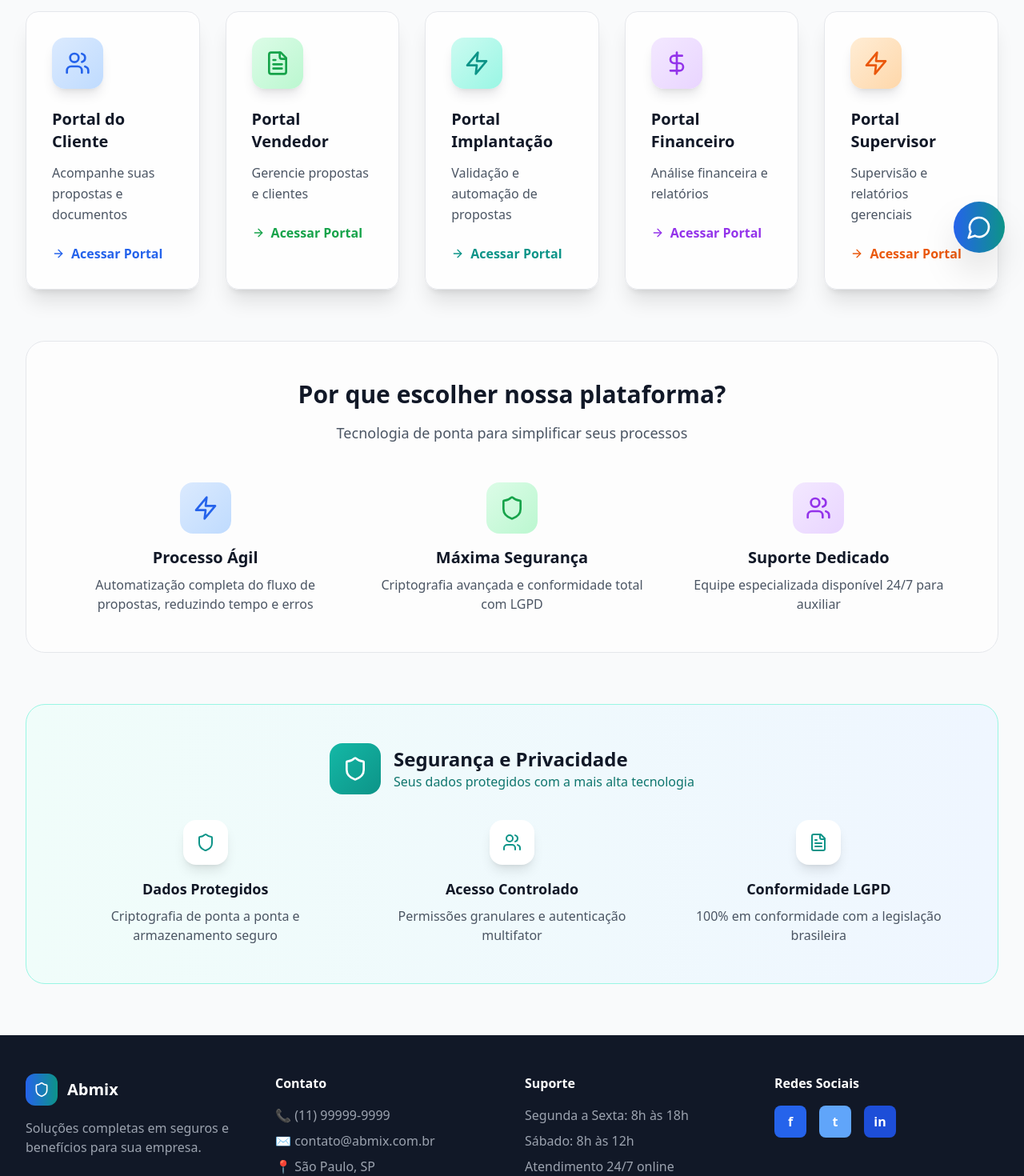
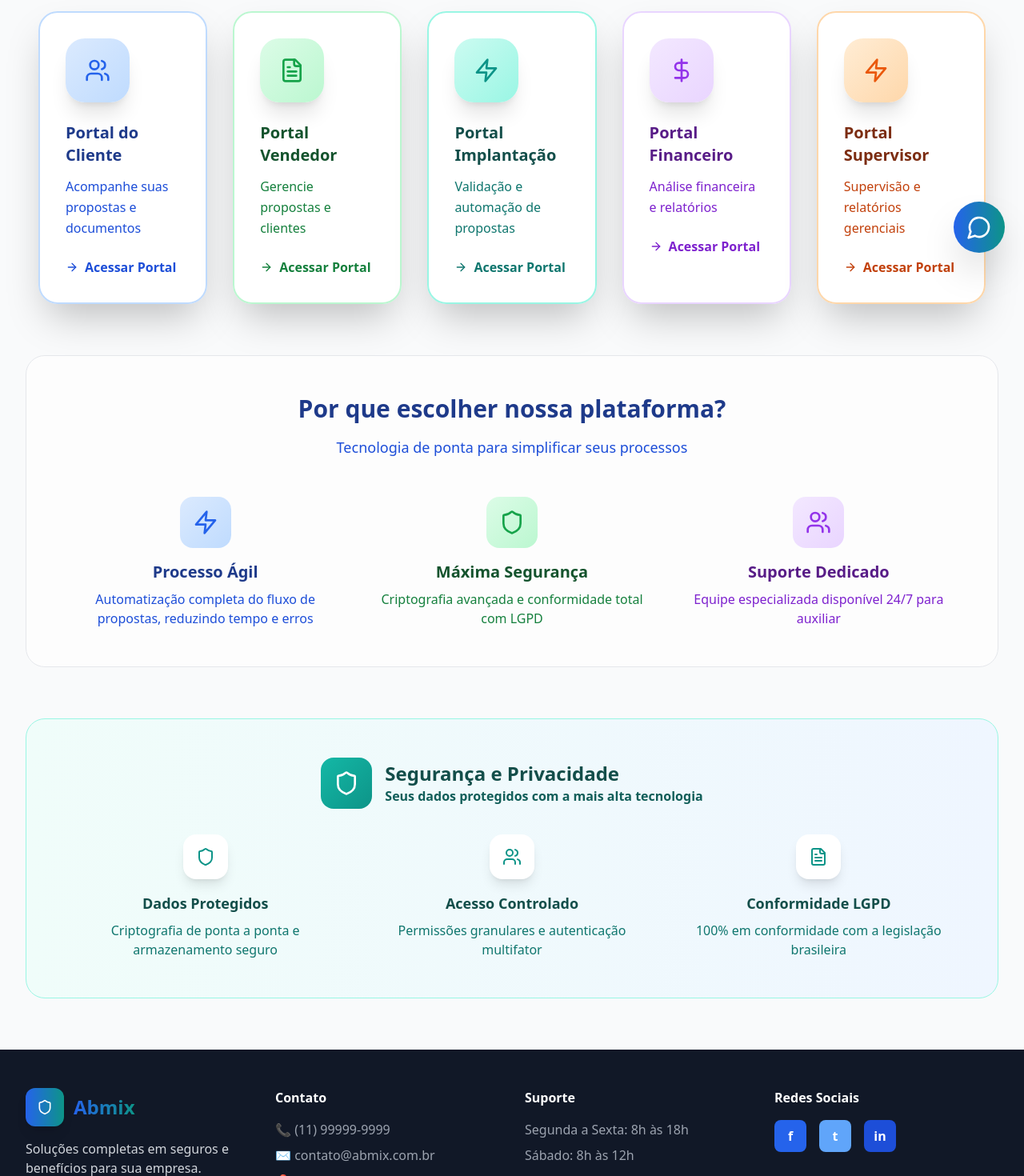
Before and after one commit to Felipemanieri/abmixsystem, a React (Vite) app: page / in a window 1280 px wide. Shown: the part 460-1930 px from the top of the page at 80% size. Built offline with nearby package versions, Linux system fonts and the light colour scheme.

Commit message:
Corrigir logo, fontes e efeitos dos portais

```diff
--- a/src/App.tsx
+++ b/src/App.tsx
@@ -123,20 +123,20 @@ function App() {
           <div className="flex justify-between items-center h-16">
             <div className="flex items-center">
               <div className="flex-shrink-0 flex items-center">
-                <div className="w-10 h-10 bg-gradient-to-br from-blue-600 to-blue-700 rounded-xl flex items-center justify-center shadow-lg">
+                <div className="w-12 h-12 bg-gradient-to-br from-blue-600 to-blue-700 rounded-xl flex items-center justify-center shadow-lg">
                   <Shield className="w-5 h-5 text-white" />
                 </div>
                 <div className="ml-4">
-                  <span className="text-2xl font-bold bg-gradient-to-r from-blue-600 to-blue-800 bg-clip-text text-transparent">Abmix</span>
-                  <p className="text-sm font-medium text-gray-700">Seguros & Benefícios</p>
+                  <span className="text-3xl font-bold bg-gradient-to-r from-blue-600 to-blue-800 bg-clip-text text-transparent">Abmix</span>
+                  <p className="text-sm font-semibold text-blue-700">Seguros & Benefícios</p>
                 </div>
               </div>
             </div>
             <div className="flex items-center space-x-4">
               <div className="hidden md:flex items-center space-x-6">
-                <a href="#" className="text-gray-700 hover:text-blue-600 font-medium transition-colors">Sobre</a>
-                <a href="#" className="text-gray-700 hover:text-blue-600 font-medium transition-colors">Contato</a>
-                <a href="#" className="text-gray-700 hover:text-blue-600 font-medium transition-colors">Suporte</a>
+                <a href="#" className="text-blue-700 hover:text-blue-800 font-semibold transition-colors">Sobre</a>
+                <a href="#" className="text-blue-700 hover:text-blue-800 font-semibold transition-colors">Contato</a>
+                <a href="#" className="text-blue-700 hover:text-blue-800 font-semibold transition-colors">Suporte</a>
               </div>
               <button className="bg-gradient-to-r from-blue-600 to-blue-700 text-white px-6 py-3 rounded-xl hover:from-blue-700 hover:to-blue-800 transition-all shadow-lg hover:shadow-xl font-semibold">
                 Fale Conosco
@@ -179,22 +179,23 @@ function App() {
         </div>
 
         {/* Portal Cards */}
-        <div className="grid grid-cols-1 md:grid-cols-2 lg:grid-cols-5 gap-8 mb-16">
+        <div className="grid grid-cols-1 md:grid-cols-2 lg:grid-cols-5 gap-8 mb-16 px-4">
           {/* Portal do Cliente */}
           <div
             onClick={() => setCurrentPortal('client')}
-            className="bg-white/80 backdrop-blur-sm rounded-2xl shadow-xl border border-gray-200 p-8 hover:shadow-2xl transition-all duration-500 cursor-pointer group hover:-translate-y-2 relative overflow-hidden"
+            className="bg-white/90 backdrop-blur-sm rounded-3xl shadow-2xl border-2 border-blue-200 p-8 hover:shadow-3xl transition-all duration-500 cursor-pointer group hover:-translate-y-3 hover:scale-105 relative overflow-hidden hover:border-blue-400"
           >
-            <div className="absolute inset-0 bg-gradient-to-br from-blue-500/5 to-blue-600/5 opacity-0 group-hover:opacity-100 transition-opacity"></div>
+            <div className="absolute inset-0 bg-gradient-to-br from-blue-500/10 to-blue-600/20 opacity-0 group-hover:opacity-100 transition-all duration-500"></div>
+            <div className="absolute inset-0 border-2 border-transparent group-hover:border-blue-300 rounded-3xl transition-all duration-500"></div>
             <div className="relative z-10">
-              <div className="w-16 h-16 bg-gradient-to-br from-blue-100 to-blue-200 rounded-2xl flex items-center justify-center mb-6 group-hover:from-blue-200 group-hover:to-blue-300 transition-all shadow-lg">
+              <div className="w-20 h-20 bg-gradient-to-br from-blue-100 to-blue-200 rounded-3xl flex items-center justify-center mb-6 group-hover:from-blue-200 group-hover:to-blue-300 transition-all shadow-xl group-hover:shadow-2xl group-hover:scale-110">
                 <Users className="w-8 h-8 text-blue-600" />
               </div>
-              <h3 className="text-xl font-bold text-gray-900 mb-3 group-hover:text-blue-600 transition-colors">Portal do Cliente</h3>
-              <p className="text-gray-600 mb-6 leading-relaxed">
+              <h3 className="text-xl font-bold text-blue-900 mb-3 group-hover:text-blue-700 transition-colors">Portal do Cliente</h3>
+              <p className="text-blue-700 mb-6 leading-relaxed font-medium">
                 Acompanhe suas propostas e documentos
               </p>
-              <div className="flex items-center text-blue-600 font-semibold group-hover:text-blue-700 transition-colors">
+              <div className="flex items-center text-blue-700 font-bold group-hover:text-blue-800 transition-colors">
                 <ArrowRight className="w-4 h-4 mr-2" />
                 Acessar Portal
               </div>
@@ -204,18 +205,19 @@ function App() {
           {/* Portal Vendedor */}
           <div
             onClick={() => setCurrentPortal('vendor')}
-            className="bg-white/80 backdrop-blur-sm rounded-2xl shadow-xl border border-gray-200 p-8 hover:shadow-2xl transition-all duration-500 cursor-pointer group hover:-translate-y-2 relative overflow-hidden"
+            className="bg-white/90 backdrop-blur-sm rounded-3xl shadow-2xl border-2 border-green-200 p-8 hover:shadow-3xl transition-all duration-500 cursor-pointer group hover:-translate-y-3 hover:scale-105 relative overflow-hidden hover:border-green-400"
           >
-            <div className="absolute inset-0 bg-gradient-to-br from-green-500/5 to-green-600/5 opacity-0 group-hover:opacity-100 transition-opacity"></div>
+            <div className="absolute inset-0 bg-gradient-to-br from-green-500/10 to-green-600/20 opacity-0 group-hover:opacity-100 transition-all duration-500"></div>
+            <div className="absolute inset-0 border-2 border-transparent group-hover:border-green-300 rounded-3xl transition-all duration-500"></div>
             <div className="relative z-10">
-              <div className="w-16 h-16 bg-gradient-to-br from-green-100 to-green-200 rounded-2xl flex items-center justify-center mb-6 group-hover:from-green-200 group-hover:to-green-300 transition-all shadow-lg">
+              <div className="w-20 h-20 bg-gradient-to-br from-green-100 to-green-200 rounded-3xl flex items-center justify-center mb-6 group-hover:from-green-200 group-hover:to-green-300 transition-all shadow-xl group-hover:shadow-2xl group-hover:scale-110">
                 <FileText className="w-8 h-8 text-green-600" />
               </div>
-              <h3 className="text-xl font-bold text-gray-900 mb-3 group-hover:text-green-600 transition-colors">Portal Vendedor</h3>
-              <p className="text-gray-600 mb-6 leading-relaxed">
+              <h3 className="text-xl font-bold text-green-900 mb-3 group-hover:text-green-700 transition-colors">Portal Vendedor</h3>
+              <p className="text-green-700 mb-6 leading-relaxed font-medium">
                 Gerencie propostas e clientes
               </p>
-              <div className="flex items-center text-green-600 font-semibold group-hover:text-green-700 transition-colors">
+              <div className="flex items-center text-green-700 font-bold group-hover:text-green-800 transition-colors">
                 <ArrowRight className="w-4 h-4 mr-2" />
                 Acessar Portal
               </div>
@@ -225,18 +227,19 @@ function App() {
           {/* Portal Implantação */}
           <div
             onClick={() => setCurrentPortal('implantacao')}
-            className="bg-white/80 backdrop-blur-sm rounded-2xl shadow-xl border border-gray-200 p-8 hover:shadow-2xl transition-all duration-500 cursor-pointer group hover:-translate-y-2 relative overflow-hidden"
+            className="bg-white/90 backdrop-blur-sm rounded-3xl shadow-2xl border-2 border-teal-200 p-8 hover:shadow-3xl transition-all duration-500 cursor-pointer group hover:-translate-y-3 hover:scale-105 relative overflow-hidden hover:border-teal-400"
           >
-            <div className="absolute inset-0 bg-gradient-to-br from-teal-500/5 to-teal-600/5 opacity-0 group-hover:opacity-100 transition-opacity"></div>
+            <div className="absolute inset-0 bg-gradient-to-br from-teal-500/10 to-teal-600/20 opacity-0 group-hover:opacity-100 transition-all duration-500"></div>
+            <div className="absolute inset-0 border-2 border-transparent group-hover:border-teal-300 rounded-3xl transition-all duration-500"></div>
             <div className="relative z-10">
-              <div className="w-16 h-16 bg-gradient-to-br from-teal-100 to-teal-200 rounded-2xl flex items-center justify-center mb-6 group-hover:from-teal-200 group-hover:to-teal-300 transition-all shadow-lg">
+              <div className="w-20 h-20 bg-gradient-to-br from-teal-100 to-teal-200 rounded-3xl flex items-center justify-center mb-6 group-hover:from-teal-200 group-hover:to-teal-300 transition-all shadow-xl group-hover:shadow-2xl group-hover:scale-110">
                 <Zap className="w-8 h-8 text-teal-600" />
               </div>
-              <h3 className="text-xl font-bold text-gray-900 mb-3 group-hover:text-teal-600 transition-colors">Portal Implantação</h3>
-              <p className="text-gray-600 mb-6 leading-relaxed">
+              <h3 className="text-xl font-bold text-teal-900 mb-3 group-hover:text-teal-700 transition-colors">Portal Implantação</h3>
+              <p className="text-teal-700 mb-6 leading-relaxed font-medium">
                 Validação e automação de propostas
               </p>
-              <div className="flex items-center text-teal-600 font-semibold group-hover:text-teal-700 transition-colors">
+              <div className="flex items-center text-teal-700 font-bold group-hover:text-teal-800 transition-colors">
                 <ArrowRight className="w-4 h-4 mr-2" />
                 Acessar Portal
               </div>
@@ -246,18 +249,19 @@ function App() {
           {/* Portal Financeiro */}
           <div
             onClick={() => setCurrentPortal('financial')}
-            className="bg-white/80 backdrop-blur-sm rounded-2xl shadow-xl border border-gray-200 p-8 hover:shadow-2xl transition-all duration-500 cursor-pointer group hover:-translate-y-2 relative overflow-hidden"
+            className="bg-white/90 backdrop-blur-sm rounded-3xl shadow-2xl border-2 border-purple-200 p-8 hover:shadow-3xl transition-all duration-500 cursor-pointer group hover:-translate-y-3 hover:scale-105 relative overflow-hidden hover:border-purple-400"
           >
-            <div className="absolute inset-0 bg-gradient-to-br from-purple-500/5 to-purple-600/5 opacity-0 group-hover:opacity-100 transition-opacity"></div>
+            <div className="absolute inset-0 bg-gradient-to-br from-purple-500/10 to-purple-600/20 opacity-0 group-hover:opacity-100 transition-all duration-500"></div>
+            <div className="absolute inset-0 border-2 border-transparent group-hover:border-purple-300 rounded-3xl transition-all duration-500"></div>
             <div className="relative z-10">
-              <div className="w-16 h-16 bg-gradient-to-br from-purple-100 to-purple-200 rounded-2xl flex items-center justify-center mb-6 group-hover:from-purple-200 group-hover:to-purple-300 transition-all shadow-lg">
+              <div className="w-20 h-20 bg-gradient-to-br from-purple-100 to-purple-200 rounded-3xl flex items-center justify-center mb-6 group-hover:from-purple-200 group-hover:to-purple-300 transition-all shadow-xl group-hover:shadow-2xl group-hover:scale-110">
                 <DollarSign className="w-8 h-8 text-purple-600" />
               </div>
-              <h3 className="text-xl font-bold text-gray-900 mb-3 group-hover:text-purple-600 transition-colors">Portal Financeiro</h3>
-              <p className="text-gray-600 mb-6 leading-relaxed">
+              <h3 className="text-xl font-bold text-purple-900 mb-3 group-hover:text-purple-700 transition-colors">Portal Financeiro</h3>
+              <p className="text-purple-700 mb-6 leading-relaxed font-medium">
                 Análise financeira e relatórios
               </p>
-              <div className="flex items-center text-purple-600 font-semibold group-hover:text-purple-700 transition-colors">
+              <div className="flex items-center text-purple-700 font-bold group-hover:text-purple-800 transition-colors">
                 <ArrowRight className="w-4 h-4 mr-2" />
                 Acessar Portal
               </div>
@@ -267,18 +271,19 @@ function App() {
           {/* Portal Supervisor */}
           <div
             onClick={() => setCurrentPortal('supervisor')}
-            className="bg-white/80 backdrop-blur-sm rounded-2xl shadow-xl border border-gray-200 p-8 hover:shadow-2xl transition-all duration-500 cursor-pointer group hover:-translate-y-2 relative overflow-hidden"
+            className="bg-white/90 backdrop-blur-sm rounded-3xl shadow-2xl border-2 border-orange-200 p-8 hover:shadow-3xl transition-all duration-500 cursor-pointer group hover:-translate-y-3 hover:scale-105 relative overflow-hidden hover:border-orange-400"
           >
-            <div className="absolute inset-0 bg-gradient-to-br from-orange-500/5 to-orange-600/5 opacity-0 group-hover:opacity-100 transition-opacity"></div>
+            <div className="absolute inset-0 bg-gradient-to-br from-orange-500/10 to-orange-600/20 opacity-0 group-hover:opacity-100 transition-all duration-500"></div>
+            <div className="absolute inset-0 border-2 border-transparent group-hover:border-orange-300 rounded-3xl transition-all duration-500"></div>
             <div className="relative z-10">
-              <div className="w-16 h-16 bg-gradient-to-br from-orange-100 to-orange-200 rounded-2xl flex items-center justify-center mb-6 group-hover:from-orange-200 group-hover:to-orange-300 transition-all shadow-lg">
+              <div className="w-20 h-20 bg-gradient-to-br from-orange-100 to-orange-200 rounded-3xl flex items-center justify-center mb-6 group-hover:from-orange-200 group-hover:to-orange-300 transition-all shadow-xl group-hover:shadow-2xl group-hover:scale-110">
                 <Zap className="w-8 h-8 text-orange-600" />
               </div>
-              <h3 className="text-xl font-bold text-gray-900 mb-3 group-hover:text-orange-600 transition-colors">Portal Supervisor</h3>
-              <p className="text-gray-600 mb-6 leading-relaxed">
+              <h3 className="text-xl font-bold text-orange-900 mb-3 group-hover:text-orange-700 transition-colors">Portal Supervisor</h3>
+              <p className="text-orange-700 mb-6 leading-relaxed font-medium">
                 Supervisão e relatórios gerenciais
               </p>
-              <div className="flex items-center text-orange-600 font-semibold group-hover:text-orange-700 transition-colors">
+              <div className="flex items-center text-orange-700 font-bold group-hover:text-orange-800 transition-colors">
                 <ArrowRight className="w-4 h-4 mr-2" />
                 Acessar Portal
               </div>
@@ -289,8 +294,8 @@ function App() {
         {/* Features Section */}
         <div className="bg-white/60 backdrop-blur-sm rounded-3xl p-12 mb-16 border border-gray-200">
           <div className="text-center mb-12">
-            <h2 className="text-3xl font-bold text-gray-900 mb-4">Por que escolher nossa plataforma?</h2>
-            <p className="text-gray-600 text-lg">Tecnologia de ponta para simplificar seus processos</p>
+            <h2 className="text-3xl font-bold text-blue-900 mb-4">Por que escolher nossa plataforma?</h2>
+            <p className="text-blue-700 text-lg font-medium">Tecnologia de ponta para simplificar seus processos</p>
           </div>
 
           <div className="grid grid-cols-1 md:grid-cols-3 gap-8">
@@ -298,24 +303,24 @@ function App() {
               <div className="w-16 h-16 bg-gradient-to-br from-blue-100 to-blue-200 rounded-2xl flex items-center justify-center mx-auto mb-4">
                 <Zap className="w-8 h-8 text-blue-600" />
               </div>
-              <h3 className="text-xl font-bold text-gray-900 mb-2">Processo Ágil</h3>
-              <p className="text-gray-600">Automatização completa do fluxo de propostas, reduzindo tempo e erros</p>
+              <h3 className="text-xl font-bold text-blue-900 mb-2">Processo Ágil</h3>
+              <p className="text-blue-700 font-medium">Automatização completa do fluxo de propostas, reduzindo tempo e erros</p>
             </div>
 
             <div className="text-center">
               <div className="w-16 h-16 bg-gradient-to-br from-green-100 to-green-200 rounded-2xl flex items-center justify-center mx-auto mb-4">
                 <Shield className="w-8 h-8 text-green-600" />
               </div>
-              <h3 className="text-xl font-bold text-gray-900 mb-2">Máxima Segurança</h3>
-              <p className="text-gray-600">Criptografia avançada e conformidade total com LGPD</p>
+              <h3 className="text-xl font-bold text-green-900 mb-2">Máxima Segurança</h3>
+              <p className="text-green-700 font-medium">Criptografia avançada e conformidade total com LGPD</p>
             </div>
 
             <div className="text-center">
               <div className="w-16 h-16 bg-gradient-to-br from-purple-100 to-purple-200 rounded-2xl flex items-center justify-center mx-auto mb-4">
                 <Users className="w-8 h-8 text-purple-600" />
               </div>
-              <h3 className="text-xl font-bold text-gray-900 mb-2">Suporte Dedicado</h3>
-              <p className="text-gray-600">Equipe especializada disponível 24/7 para auxiliar</p>
+              <h3 className="text-xl font-bold text-purple-900 mb-2">Suporte Dedicado</h3>
+              <p className="text-purple-700 font-medium">Equipe especializada disponível 24/7 para auxiliar</p>
             </div>
           </div>
         </div>
@@ -327,8 +332,8 @@ function App() {
               <Shield className="w-8 h-8 text-white" />
             </div>
             <div className="ml-4">
-              <h3 className="text-2xl font-bold text-gray-900">Segurança e Privacidade</h3>
-              <p className="text-teal-700">Seus dados protegidos com a mais alta tecnologia</p>
+              <h3 className="text-2xl font-bold text-teal-900">Segurança e Privacidade</h3>
+              <p className="text-teal-800 font-semibold">Seus dados protegidos com a mais alta tecnologia</p>
             </div>
           </div>
 
@@ -337,22 +342,22 @@ function App() {
               <div className="w-14 h-14 bg-white rounded-2xl flex items-center justify-center mx-auto mb-4 shadow-lg">
                 <Shield className="w-6 h-6 text-teal-600" />
               </div>
-              <h4 className="font-bold text-gray-900 mb-2 text-lg">Dados Protegidos</h4>
-              <p className="text-gray-600">Criptografia de ponta a ponta e armazenamento seguro</p>
+              <h4 className="font-bold text-teal-900 mb-2 text-lg">Dados Protegidos</h4>
+              <p className="text-teal-700 font-medium">Criptografia de ponta a ponta e armazenamento seguro</p>
             </div>
             <div>
               <div className="w-14 h-14 bg-white rounded-2xl flex items-center justify-center mx-auto mb-4 shadow-lg">
                 <Users className="w-6 h-6 text-teal-600" />
               </div>
-              <h4 className="font-bold text-gray-900 mb-2 text-lg">Acesso Controlado</h4>
-              <p className="text-gray-600">Permissões granulares e autenticação multifator</p>
+              <h4 className="font-bold text-teal-900 mb-2 text-lg">Acesso Controlado</h4>
+              <p className="text-teal-700 font-medium">Permissões granulares e autenticação multifator</p>
             </div>
             <div>
               <div className="w-14 h-14 bg-white rounded-2xl flex items-center justify-center mx-auto mb-4 shadow-lg">
                 <FileText className="w-6 h-6 text-teal-600" />
               </div>
-              <h4 className="font-bold text-gray-900 mb-2 text-lg">Conformidade LGPD</h4>
-              <p className="text-gray-600">100% em conformidade com a legislação brasileira</p>
+              <h4 className="font-bold text-teal-900 mb-2 text-lg">Conformidade LGPD</h4>
+              <p className="text-teal-700 font-medium">100% em conformidade com a legislação brasileira</p>
             </div>
           </div>
         </div>
@@ -364,12 +369,12 @@ function App() {
           <div className="grid grid-cols-1 md:grid-cols-4 gap-8">
             <div>
               <div className="flex items-center mb-4">
-                <div className="w-10 h-10 bg-gradient-to-r from-blue-600 to-teal-600 rounded-xl flex items-center justify-center">
+                <div className="w-12 h-12 bg-gradient-to-r from-blue-600 to-teal-600 rounded-xl flex items-center justify-center shadow-lg">
                   <Shield className="w-5 h-5 text-white" />
                 </div>
-                <span className="ml-3 text-xl font-bold">Abmix</span>
+                <span className="ml-3 text-2xl font-bold bg-gradient-to-r from-blue-600 to-teal-600 bg-clip-text text-transparent">Abmix</span>
               </div>
-              <p className="text-gray-400">Soluções completas em seguros e benefícios para sua empresa.</p>
+              <p className="text-gray-300 font-medium">Soluções completas em seguros e benefícios para sua empresa.</p>
             </div>
 
             <div>
--- a/src/index.css
+++ b/src/index.css
@@ -1,6 +1,54 @@
 @tailwind base;
 @tailwind components;
 @tailwind utilities;
+
+/* Efeitos especiais para os portais */
+.portal-card {
+  position: relative;
+  overflow: hidden;
+  transition: all 0.5s cubic-bezier(0.4, 0, 0.2, 1);
+}
+
+.portal-card::before {
+  content: '';
+  position: absolute;
+  top: -50%;
+  left: -50%;
+  width: 200%;
+  height: 200%;
+  background: linear-gradient(45deg, transparent, rgba(255,255,255,0.1), transparent);
+  transform: rotate(45deg);
+  transition: all 0.5s;
+  opacity: 0;
+}
+
+.portal-card:hover::before {
+  animation: shine 0.5s ease-in-out;
+  opacity: 1;
+}
+
+@keyframes shine {
+  0% {
+    transform: translateX(-100%) translateY(-100%) rotate(45deg);
+  }
+  100% {
+    transform: translateX(100%) translateY(100%) rotate(45deg);
+  }
+}
+
+/* Efeito de pulsação para os ícones */
+.portal-icon {
+  animation: pulse-subtle 2s infinite;
+}
+
+@keyframes pulse-subtle {
+  0%, 100% {
+    transform: scale(1);
+  }
+  50% {
+    transform: scale(1.05);
+  }
+}
 
 /* Chatbot sempre fixo */
 .chatbot-container {
@@ -31,11 +79,32 @@
 
 /* Transições globais */
 * {
-  transition: all 0.3s cubic-bezier(0.4, 0, 0.2, 1);
+  transition: all 0.3s cubic-bezier(0.4, 0, 0.2, 1) !important;
 }
 
 /* Seleção de texto */
 ::selection {
-  background: rgba(59, 130, 246, 0.25);
+  background: rgba(59, 130, 246, 0.3);
   color: #1e40af;
 }
+
+/* Melhorias visuais */
+.gradient-text {
+  background: linear-gradient(135deg, #3b82f6, #1e40af);
+  -webkit-background-clip: text;
+  -webkit-text-fill-color: transparent;
+  background-clip: text;
+}
+
+/* Sombras personalizadas */
+.shadow-3xl {
+  box-shadow: 0 35px 60px -12px rgba(0, 0, 0, 0.25);
+}
+
+/* Responsividade */
+@media (max-width: 768px) {
+  .chatbot-container {
+    bottom: 16px !important;
+    right: 16px !important;
+  }
+}
```
